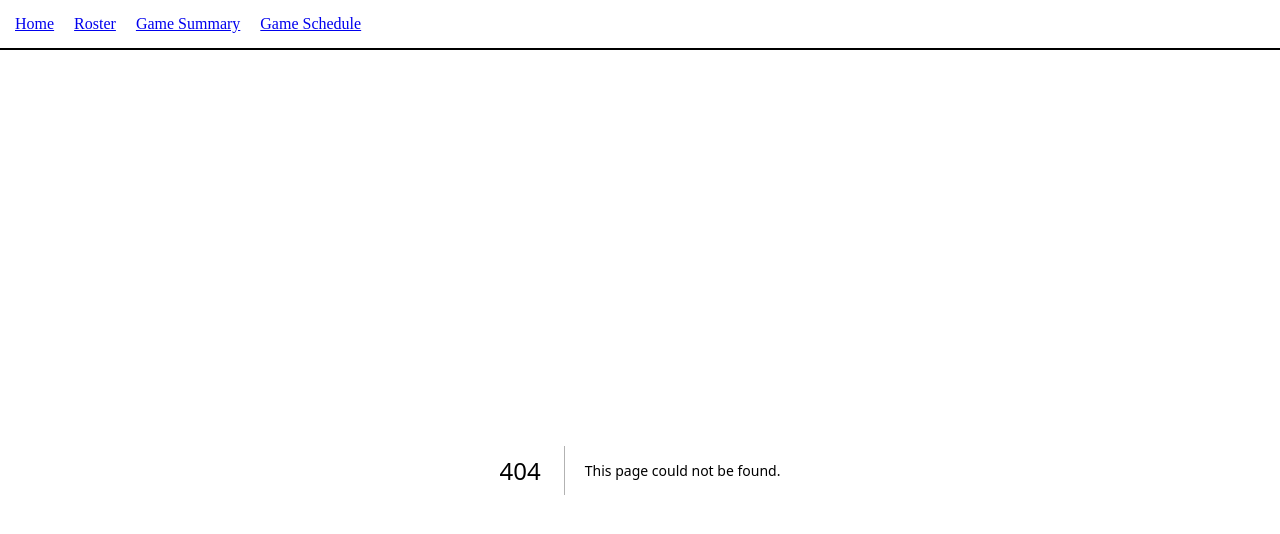
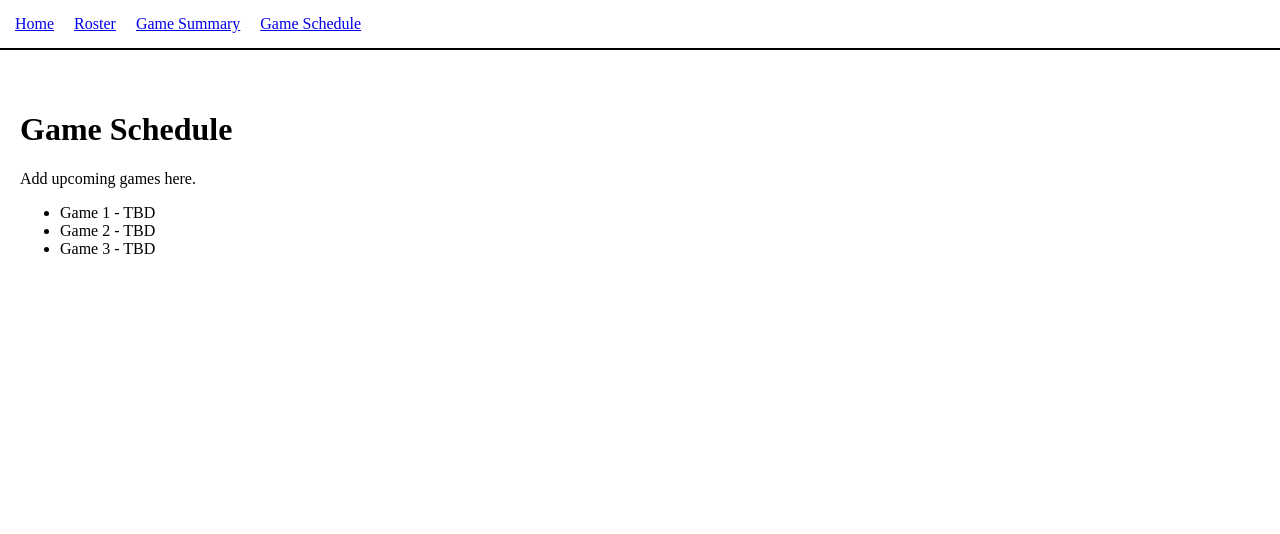
Before and after one commit to typicalryanb3-sys/ryan-basketball-app, a Next.js app: page /schedule in a window 1280 px wide. Before the commit this address had no page. Shown: the top 534 px of the page. Built offline with nearby package versions, Linux system fonts and the light colour scheme.

Commit message:
Create page.js

```diff
--- /dev/null
+++ b/app/schedule/page.js
@@ -0,0 +1,15 @@
+export default function SchedulePage() {
+  return (
+    <div style={{ padding: 20 }}>
+      <h1>Game Schedule</h1>
+
+      <p>Add upcoming games here.</p>
+
+      <ul>
+        <li>Game 1 - TBD</li>
+        <li>Game 2 - TBD</li>
+        <li>Game 3 - TBD</li>
+      </ul>
+    </div>
+  );
+}
```
